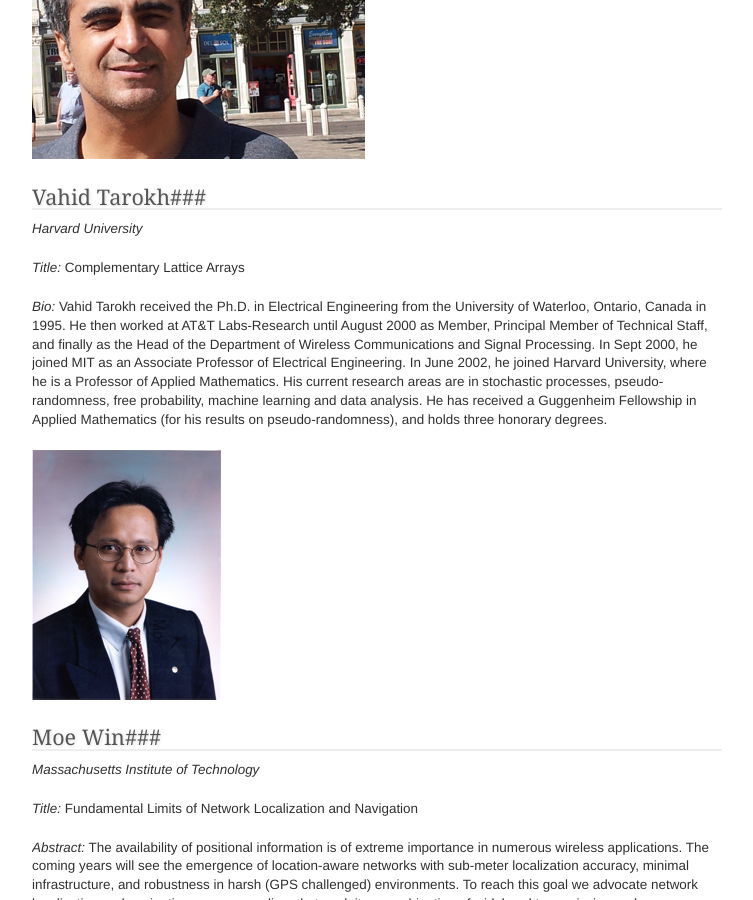
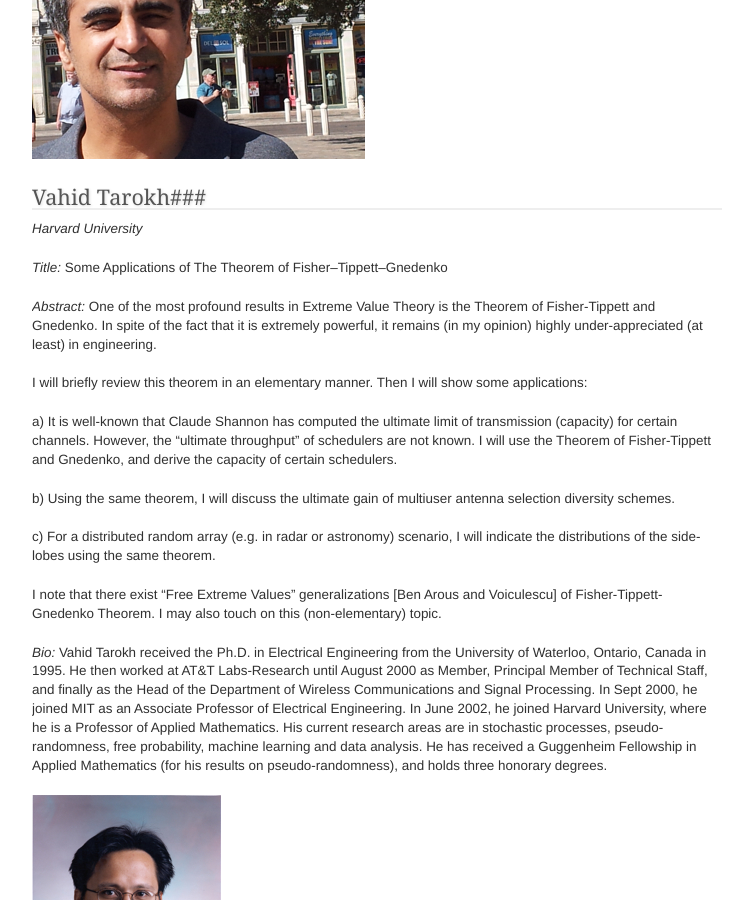
Before and after one commit to bkidney/CWIT2015, a Jekyll site: the page built from plenary.md, in a window 1280 px wide and 900 px high, scrolled down 1121 px. Shown: the whole window, without its empty margins (388-1141 px from the left). Built offline with Jekyll 4.4.1, drawn with Linux system fonts in a browser that asks for light colours.

Commit message:
Changes talk title and abstract for Vahid Tarokh.

```diff
--- a/plenary.md
+++ b/plenary.md
@@ -21,7 +21,19 @@ layout: default
 ###Vahid Tarokh###
 *Harvard University*
 
-*Title:* Complementary Lattice Arrays
+*Title:* Some Applications of The Theorem of Fisher–Tippett–Gnedenko
+
+*Abstract:* One of the most profound results in Extreme Value Theory is the Theorem of Fisher-Tippett and Gnedenko. In spite of the fact that it is extremely powerful, it remains (in my opinion) highly  under-appreciated (at least) in engineering.
+
+I will briefly review this theorem in an elementary manner. Then I will show some applications:
+
+a)  It is well-known that Claude Shannon has computed the ultimate limit of transmission (capacity) for certain channels.  However, the "ultimate throughput" of schedulers are not known. I will use the Theorem of Fisher-Tippett and Gnedenko, and derive the capacity of certain schedulers.
+
+b) Using the same theorem, I will discuss the ultimate gain of multiuser antenna selection diversity schemes.
+
+c) For a distributed random array (e.g. in radar or astronomy) scenario, I will indicate the distributions of the side-lobes using the same theorem.
+
+I note that there exist "Free Extreme Values" generalizations [Ben Arous and Voiculescu] of Fisher-Tippett-Gnedenko Theorem.  I may also touch on this (non-elementary) topic.
 
 *Bio:* Vahid Tarokh received the Ph.D. in Electrical Engineering from the University of Waterloo, Ontario, Canada in 1995. He then worked at AT&T Labs-Research until August 2000 as Member, Principal Member of Technical Staff, and finally as the Head of the Department of Wireless Communications and Signal Processing.  In Sept 2000, he joined MIT as an Associate Professor of Electrical Engineering. In June 2002, he joined Harvard University, where he is a Professor of Applied Mathematics. His current research areas are in stochastic processes, pseudo-randomness, free probability, machine learning and data analysis.  He has received a Guggenheim Fellowship in Applied Mathematics (for his results on pseudo-randomness), and holds three honorary degrees.
 
```
